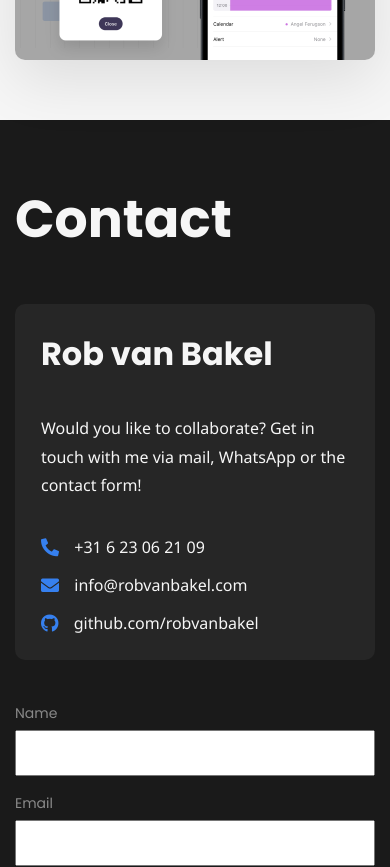
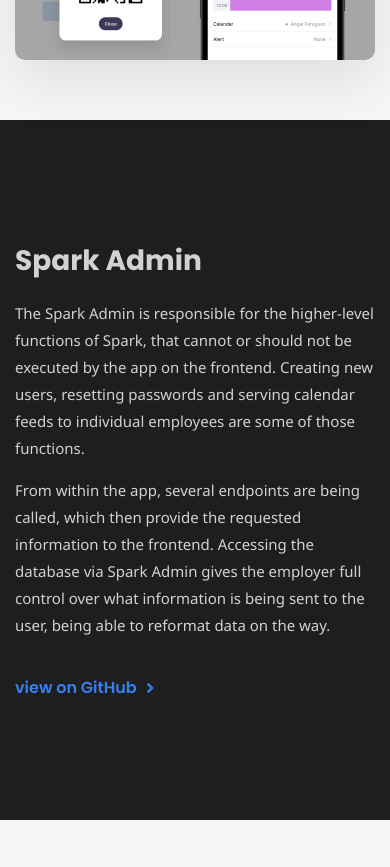
Before and after one commit to robvanbakel/portfolio, a Vue app: page /spark in a window 390 px wide. Shown: the part 3400-4267 px from the top of the page. Built offline with nearby package versions, Linux system fonts and the light colour scheme.

Commit message:
Add Spark Admin section to Spark

```diff
--- a/src/assets/styles/main.css
+++ b/src/assets/styles/main.css
@@ -84,6 +84,23 @@
 }
 p a:hover {
   color: #0e4fb1;
+}
+
+a.project-link {
+  font-family: "Poppins", sans-serif;
+  font-weight: 600;
+}
+a.project-link::after {
+  font-family: "Font Awesome 5 Free";
+  font-weight: 900;
+  content: "";
+  position: absolute;
+  margin-top: 0.3em;
+  margin-left: 0.6em;
+  transition: margin-left 200ms ease-in-out;
+}
+a.project-link:hover::after {
+  margin-left: 0.45em;
 }
 
 @media (max-width: 840px) {
@@ -185,22 +202,6 @@
   background-color: #c4c4c4;
   right: 0;
   top: 2px;
-}
-.project-title .links a.project-link {
-  font-family: "Poppins", sans-serif;
-  font-weight: 600;
-}
-.project-title .links a.project-link::after {
-  font-family: "Font Awesome 5 Free";
-  font-weight: 900;
-  content: "";
-  position: absolute;
-  margin-top: 0.3em;
-  margin-left: 0.6em;
-  transition: margin-left 200ms ease-in-out;
-}
-.project-title .links a.project-link:hover::after {
-  margin-left: 0.45em;
 }
 
 /*
@@ -600,6 +601,46 @@
   margin-bottom: 0;
 }
 
+section#spark-admin-code {
+  background-color: #1e1e1e;
+  margin-bottom: 120px;
+  background-image: url("../../../public/images/spark_feature_admin_code.jpg");
+  background-repeat: no-repeat;
+  background-position: 100% 50%;
+  background-size: 50vw;
+  background-attachment: fixed;
+}
+@media (max-width: 840px) {
+  section#spark-admin-code {
+    background-image: none;
+  }
+}
+section#spark-admin-code .text-wrapper {
+  color: #d2d2d2;
+  width: 380px;
+  padding: 120px 0;
+}
+@media (max-width: 840px) {
+  section#spark-admin-code .text-wrapper {
+    width: 100%;
+  }
+}
+section#spark-admin-code .text-wrapper h3 {
+  font-size: 28px;
+  margin-bottom: 18px;
+}
+section#spark-admin-code .text-wrapper p {
+  font-size: 15px;
+  margin-bottom: 1em;
+}
+section#spark-admin-code .text-wrapper p:last-child {
+  margin-bottom: 0;
+}
+section#spark-admin-code .text-wrapper a.project-link {
+  display: block;
+  margin-top: 36px;
+}
+
 footer {
   padding: 120px 0;
   background-color: #1a1a1a;
--- a/src/assets/styles/main.scss
+++ b/src/assets/styles/main.scss
@@ -122,6 +122,23 @@
   }
 }
 
+a.project-link {
+  font-family: $font-primary;
+  font-weight: 600;
+  &::after {
+    font-family: "Font Awesome 5 Free";
+    font-weight: 900;
+    content: "\f105";
+    position: absolute;
+    margin-top: 0.3em;
+    margin-left: 0.6em;
+    transition: margin-left 200ms ease-in-out;
+  }
+  &:hover::after {
+    margin-left: 0.45em;
+  }
+}
+
 .desktop {
   @media (max-width: $breakpoint) {
     display: none !important;
@@ -220,22 +237,6 @@
         background-color: #c4c4c4;
         right: 0;
         top: 2px;
-      }
-    }
-    a.project-link {
-      font-family: $font-primary;
-      font-weight: 600;
-      &::after {
-        font-family: "Font Awesome 5 Free";
-        font-weight: 900;
-        content: "\f105";
-        position: absolute;
-        margin-top: 0.3em;
-        margin-left: 0.6em;
-        transition: margin-left 200ms ease-in-out;
-      }
-      &:hover::after {
-        margin-left: 0.45em;
       }
     }
   }
@@ -397,7 +398,7 @@
           transition: all 300ms ease-in-out;
           &:hover {
             transform: scale(1.015);
-            box-shadow: 0px 20px 120px rgba(0,0,0,0.1);
+            box-shadow: 0px 20px 120px rgba(0, 0, 0, 0.1);
           }
         }
       }
@@ -609,6 +610,42 @@
   }
 }
 
+section#spark-admin-code {
+  background-color: #1e1e1e;
+  margin-bottom: gap(8);
+  background-image: url("../../../public/images/spark_feature_admin_code.jpg");
+  background-repeat: no-repeat;
+  background-position: 100% 50%;
+  background-size: 50vw;
+  background-attachment: fixed;
+  @media (max-width: $breakpoint) {
+    background-image: none;
+  }
+  .text-wrapper {
+    color: #d2d2d2;
+    width: 380px;
+    padding: 120px 0;
+    @media (max-width: $breakpoint) {
+      width: 100%;
+    }
+    h3 {
+      font-size: 28px;
+      margin-bottom: 18px;
+    }
+    p {
+      font-size: 15px;
+      margin-bottom: 1em;
+      &:last-child {
+        margin-bottom: 0;
+      }
+    }
+    a.project-link {
+      display: block;
+      margin-top: 36px;
+    }
+  }
+}
+
 footer {
   padding: gap(8) 0;
   background-color: #1a1a1a;
--- a/src/views/Spark.vue
+++ b/src/views/Spark.vue
@@ -114,6 +114,40 @@
       </div>
     </div>
   </section>
+
+  <section id="spark-admin-code" ref="sparkAdminCode">
+    <div class="container">
+      <div class="text-wrapper" v-if="lang === 'nl'">
+        <h3>Spark Admin</h3>
+        <p>
+          De Spark Admin is verantwoordelijk voor de functies van Spark die niet uitgevoerd kunnen worden door de app
+          aan de voorkant. Voorbeelden van dit soort functies zijn het aanmaken van nieuwe gebruikers, het herstellen
+          van wachtwoorden en het serveren van de agenda feed naar individuele gebruikers.
+        </p>
+        <p>
+          Vanuit de app worden verschillende endpoints aangesproken, die daarna de opgevraagde informatie doorgeven aan
+          de frontend. Door de database via de Spark Admin te benaderen heeft de werkgever volledige controle over welke
+          informatie met welke werknemer gedeeld wordt en kan de data zo nodig geherstructureerd worden.
+        </p>
+        <a class="project-link" target="_blank" href="https://github.com/robvanbakel/spark-admin">bekijk op GitHub</a>
+      </div>
+      <div class="text-wrapper" v-else>
+        <h3>Spark Admin</h3>
+        <p>
+          The Spark Admin is responsible for the higher-level functions of Spark, that cannot or should not be executed
+          by the app on the frontend. Creating new users, resetting passwords and serving calendar feeds to individual
+          employees are some of those functions.
+        </p>
+        <p>
+          From within the app, several endpoints are being called, which then provide the requested information to the
+          frontend. Accessing the database via Spark Admin gives the employer full control over what information is
+          being sent to the user, being able to reformat data on the way.
+        </p>
+        <a class="project-link" target="_blank" href="https://github.com/robvanbakel/spark-admin">view on GitHub</a>
+      </div>
+    </div>
+  </section>
+
   <Footer />
 </template>
 
@@ -135,6 +169,14 @@
       return this.$store.getters["meta"].projects.find((project) => project.name === this.$route.name)
     },
   },
+  mounted() {
+    const sparkAdminCode = this.$refs.sparkAdminCode
+
+    window.addEventListener("scroll", () => {
+      const sectionTop = window.innerHeight - sparkAdminCode.getBoundingClientRect().top
+      sparkAdminCode.style.backgroundPositionY = `calc(50% - ${sectionTop / 2}px)`
+    })
+  },
 }
 </script>
 
```
Also changed, not shown: public/images/spark_feature_admin_code.jpg (added).
